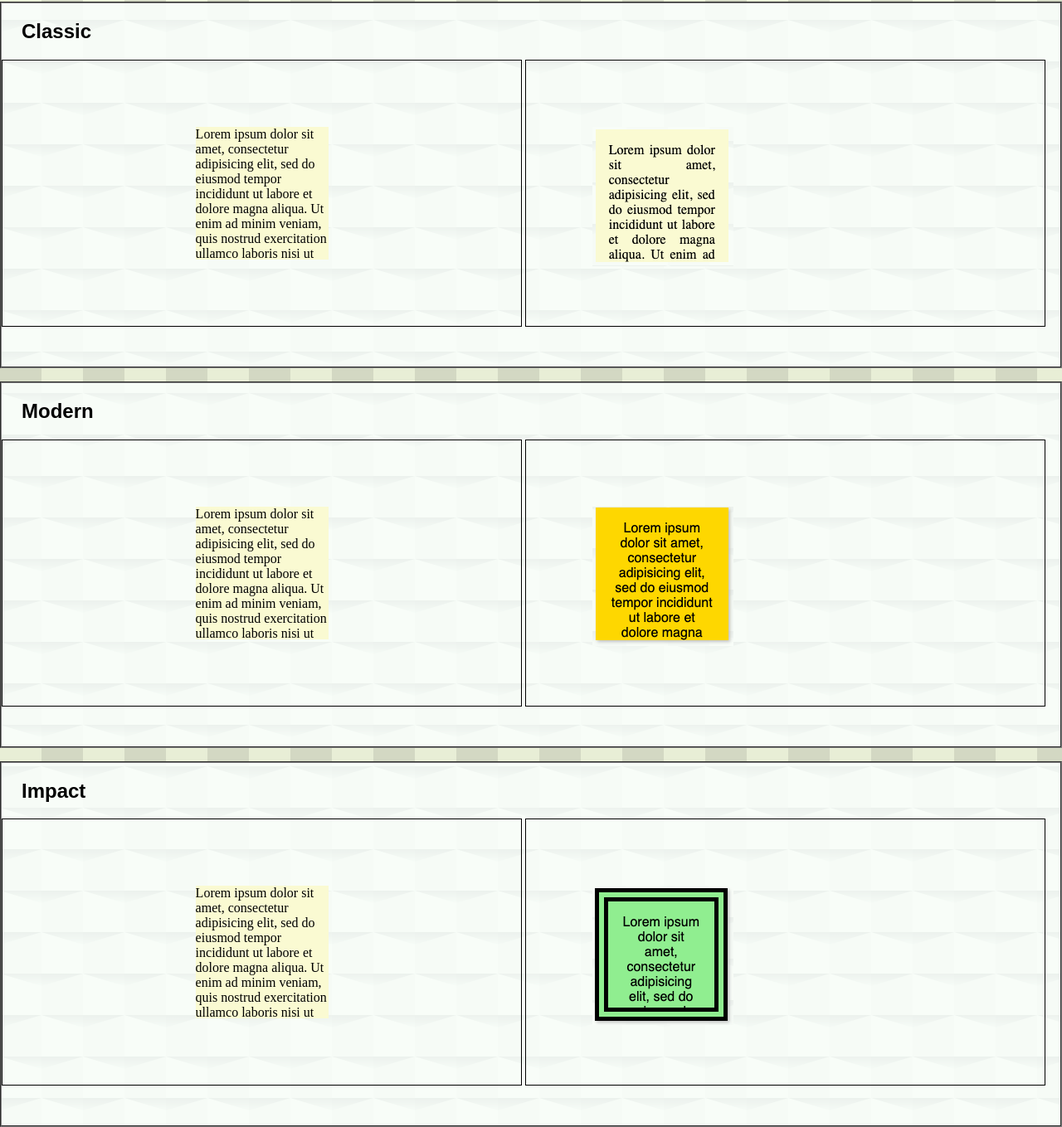
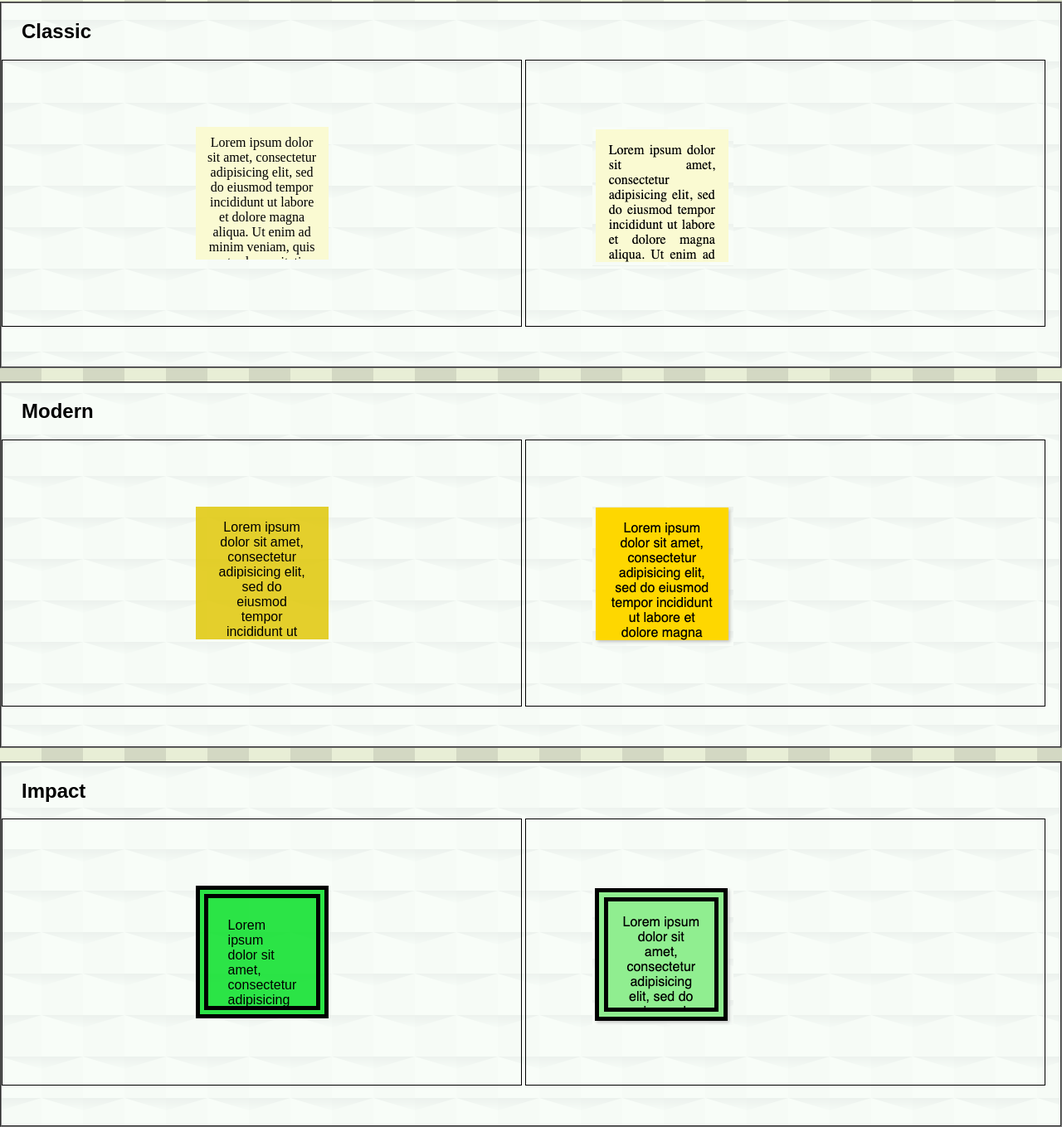
Before and after one commit to v-castaneda/UncleStickiesNotepadEmporium, a plain HTML site: page index.html in a window 1280 px wide. Shown: the part 126-1485 px from the top of the page at 83% size. Drawn offline with Linux system fonts and the light colour scheme; a web font is replaced by a local one.

Commit message:
Update code-here.css

```diff
--- a/code-here.css
+++ b/code-here.css
@@ -1,23 +1,36 @@
 #classic {
-
+    padding: 10px;
+    font-family: 'Times New Roman', Times, serif;
+    text-align: center;
 }
 
 #modern {
-
+    background-color: rgba(225, 201, 16, 0.883);
+    padding-top: 1em;
+    padding-right: 1.5em;
+    padding-left: 1.5em;
+    text-align: center;
+    font-size: 1em;
+    font-weight: 500;
+    font-family: Arial, sans-serif;
 }
 
 #impact {
-
+    background-color: rgba(16, 225, 47, 0.883);
+    border-style: double;
+    padding: 1.5em;
+    border-width: 15px;
+    font-family: sans-serif;
 }
 
 #elise {
-
+    font-family: sans-serif;
 }
 
 #one, #two  {
-
+    font-family: sans-serif;
 }
 
 #gaudi {
-
+    font-family: sans-serif;
 }
```
